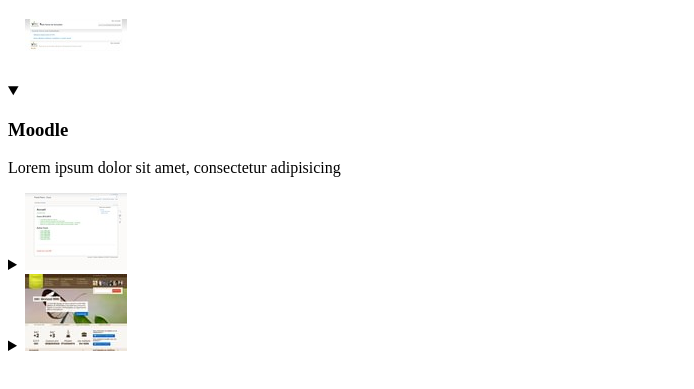
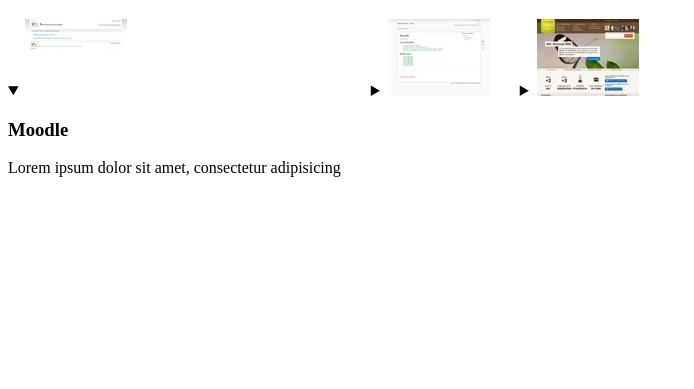
Before and after one commit to MMI-NFC-2026/sae105-r112-tp4-saraa224, a plain HTML site: page index.html in a window 1280 px wide. Shown: the part 61-450 px from the top of the page, without its empty margins (0-694 px from the left). Drawn offline with Linux system fonts and the light colour scheme.

Commit message:
CSS accordéon : items en ligne

```diff
--- a/src/css/components/accordeon.css
+++ b/src/css/components/accordeon.css
@@ -1,3 +1,8 @@
 /**
 * Accordeon
 */
+.accordeon {
+  display: flex;
+  gap: 30px;
+  align-items: flex-start;
+}
```
Also changed, not shown: 1 other file.
